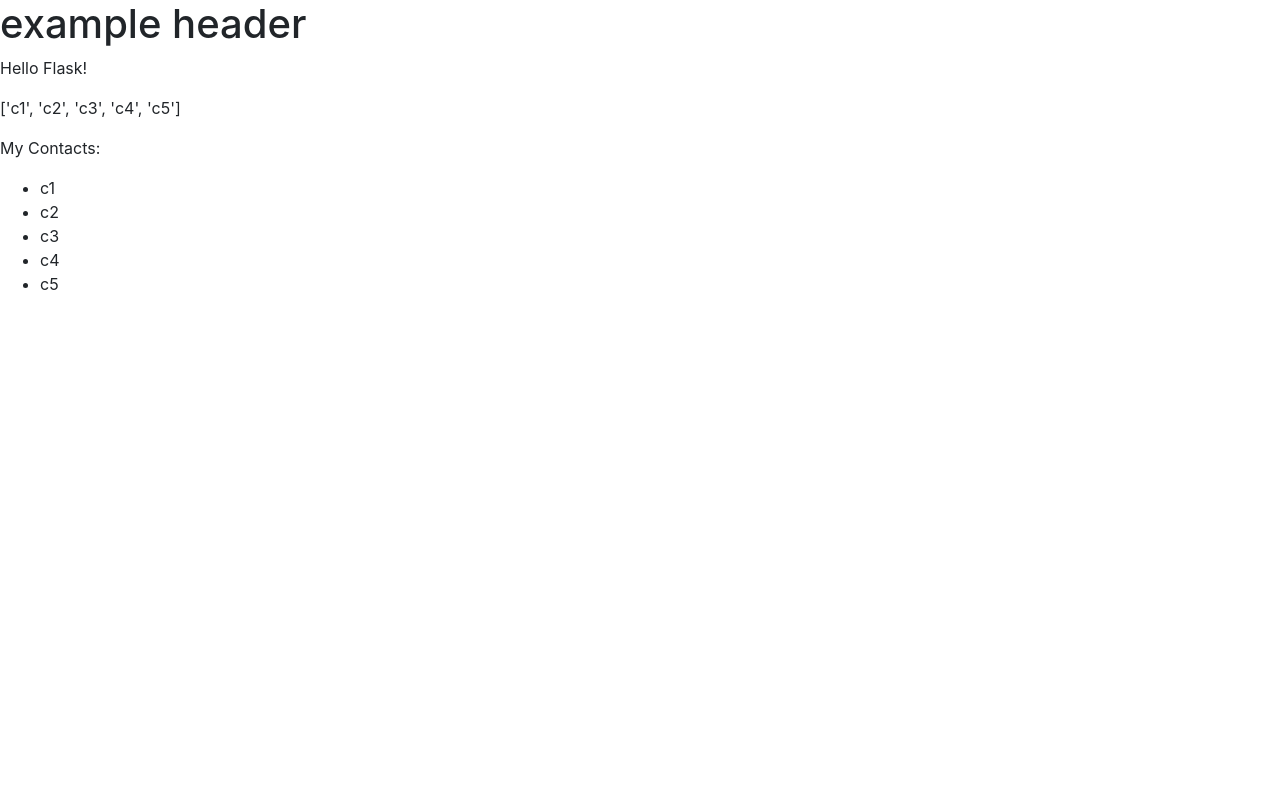
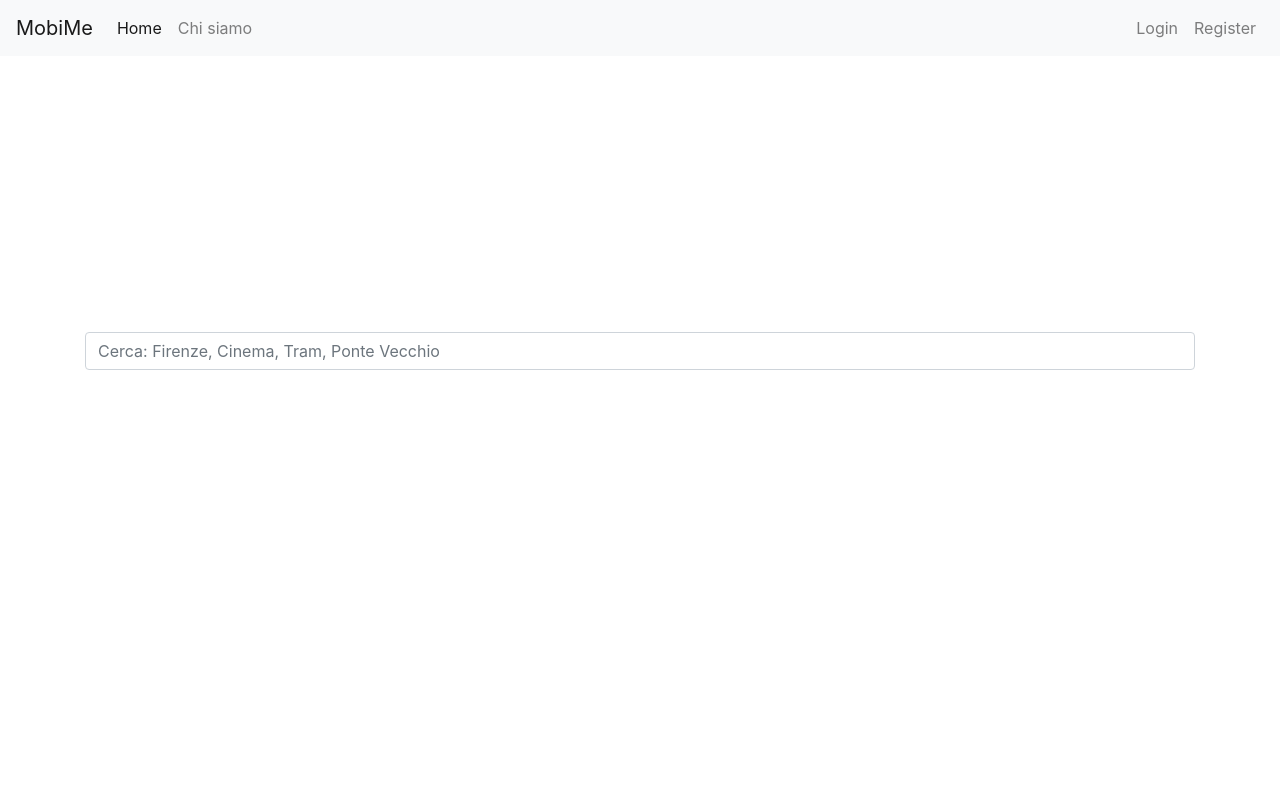
Before and after one commit to mirkosalaris/mobime, a Flask app: page / in a window 1280 px wide. Run offline with Flask 2, Linux system fonts and the light colour scheme; some libraries are stand-ins or nearby versions.

Commit message:
homepage stub

```diff
--- /dev/null
+++ b/app/static/basic.css
@@ -0,0 +1,30 @@
+html {
+    height: 100%;
+}
+
+body {
+    min-height: 100%;
+}
+
+/*div#search-box > form {*/
+/*    transition: all 1s ease;*/
+/*}*/
+
+/*@media (min-width: 992px) {*/
+/*    div#search-box > form {*/
+/*    padding-top: 30%;*/
+/*    transition: all 1s ease;*/
+/*}*/
+/*}*/
+
+div#search-box::before {
+    margin-top: 50%;
+    display: block;
+    content: "";
+}
+
+@media (min-width: 769px) {
+    div#search-box::before {
+        margin-top: 276px;
+    }
+}
--- a/app/templates/base.html
+++ b/app/templates/base.html
@@ -5,16 +5,18 @@
     <title>MobiMe</title>
 
     <link rel="stylesheet" type="text/css" href="https://stackpath.bootstrapcdn.com/bootstrap/4.3.1/css/bootstrap.min.css">
+    <link rel="stylesheet" type="text/css" href="./static/basic.css">
 </head>
 
 <body>
-<h1>example header</h1>
+
+{% include "header.html" %}
 
 {% block content %}
 {% endblock %}
 
 
-<script src="https://code.jquery.com/jquery-3.4.1.min.js" async></script>
+<script src="https://code.jquery.com/jquery-3.4.1.min.js"></script>
 <script src="https://stackpath.bootstrapcdn.com/bootstrap/4.3.1/js/bootstrap.min.js" async></script>
 </body>
 </html>
--- /dev/null
+++ b/app/templates/header.html
@@ -0,0 +1,31 @@
+<nav class="navbar navbar-expand-lg navbar-light bg-light">
+  <a class="navbar-brand" href="#">MobiMe</a>
+  <button class="navbar-toggler collapsed" type="button" data-toggle="collapse" data-target="#navbarSupportedContent" aria-controls="navbarSupportedContent" aria-expanded="false" aria-label="Toggle navigation">
+    <span class="navbar-toggler-icon"></span>
+  </button>
+
+  <div class="navbar-collapse collapse" id="navbarSupportedContent" style="">
+    <ul class="navbar-nav mr-auto">
+      <li class="nav-item active">
+        <a class="nav-link" href="#">Home <span class="sr-only">(current)</span></a>
+      </li>
+      <li class="nav-item">
+        <a class="nav-link" href="#">Chi siamo</a>
+      </li>
+
+
+    </ul>
+
+<ul class="navbar-nav">
+
+      <li class="nav-item">
+        <a class="nav-link" href="#">Login</a>
+      </li>
+
+      <li class="nav-item">
+        <a class="nav-link" href="#">Register</a>
+      </li>
+    </ul>
+
+  </div>
+</nav>
--- a/app/templates/index.html
+++ b/app/templates/index.html
@@ -1,14 +1,10 @@
 {% extends "base.html" %}
 {% block content %}
-<div>
-    <p>{{ message }}</p>
-
-    <p>{{ contacts }}</p>
-    <p>My Contacts:</p>
-    <ul>
-        {% for contact in contacts %}
-        <li>{{ contact }}</li>
-        {% endfor %}
-    </ul>
+<div id="search-box" class="container">
+    <form>
+        <div class="form-group">
+            <input type="text" class="form-control" id="search" placeholder="Cerca: Firenze, Cinema, Tram, Ponte Vecchio">
+        </div>
+    </form>
 </div>
 {% endblock %}
--- a/static/cdns.txt
+++ /dev/null
@@ -1,4 +0,0 @@
-https://stackpath.bootstrapcdn.com/bootstrap/4.3.1/css/bootstrap.min.css
-https://stackpath.bootstrapcdn.com/bootstrap/4.3.1/js/bootstrap.min.js
-https://stackpath.bootstrapcdn.com/bootstrap/4.3.1/js/bootstrap.bundle.min.js
-https://code.jquery.com/jquery-3.4.1.min.js
```
Also changed, not shown: app/static/bootstrap.bundle.min.js (renamed from static/bootstrap.bundle.min.js), app/static/bootstrap.min.css (renamed from static/bootstrap.min.css), app/static/bootstrap.min.js (renamed from static/bootstrap.min.js), app/static/jquery-3.4.1.min.js (renamed from static/jquery-3.4.1.min.js).
